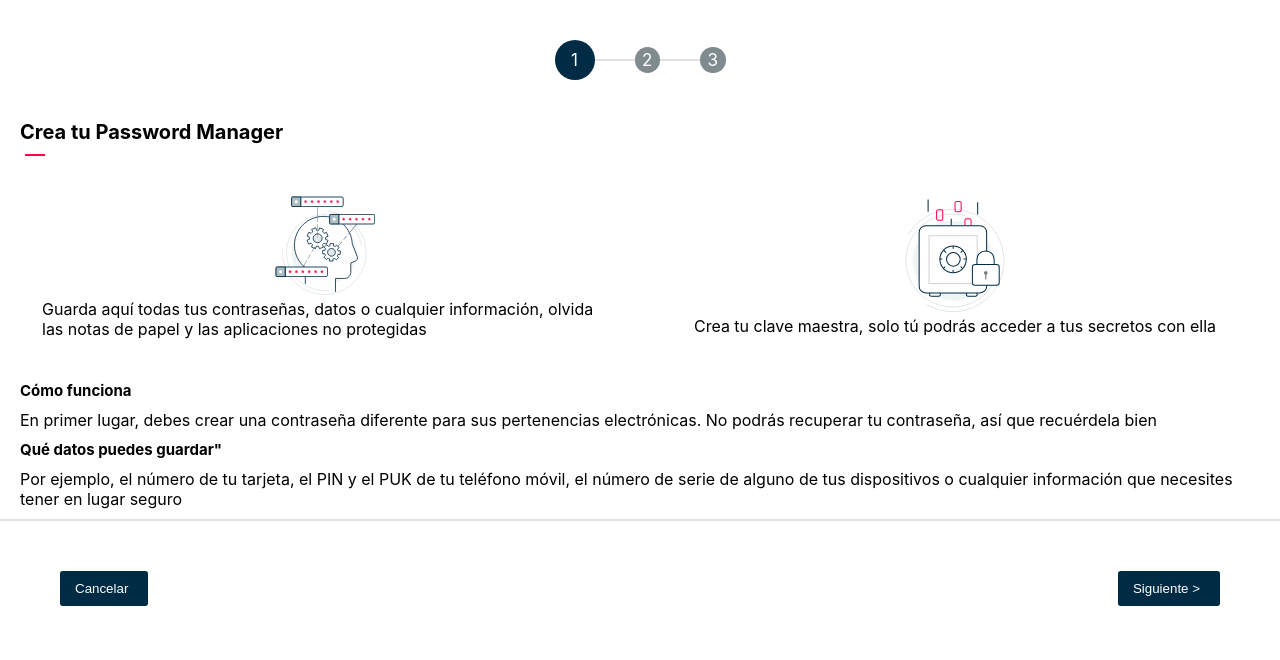
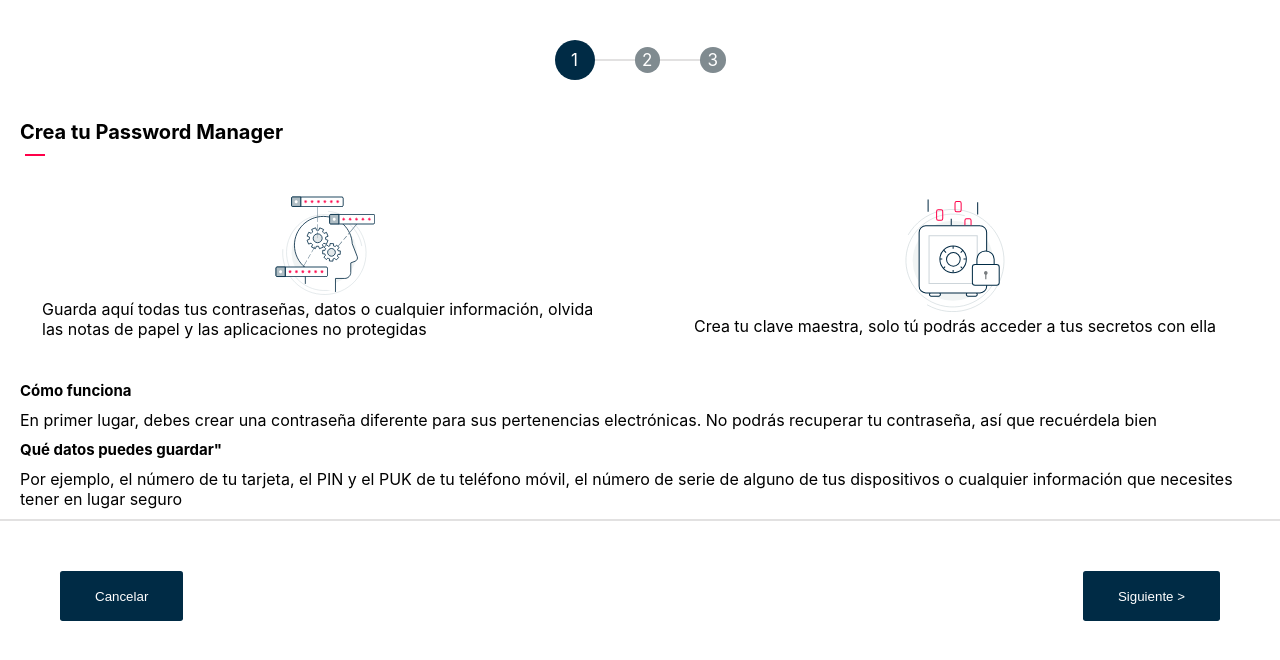
Before and after one commit to lorenacostace/password-manager, a React (Create React App) app: page / in a window 1280 px wide. Shown: the top 660 px of the page. Built offline with nearby package versions, Linux system fonts and the light colour scheme.

Commit message:
style: Modified the styles of the CustomButton component

```diff
--- a/src/components/atoms/customButton/CustomButtonStyle.js
+++ b/src/components/atoms/customButton/CustomButtonStyle.js
@@ -3,9 +3,10 @@ import styled , {css} from "styled-components";
 export const Button = styled.button`
   background-color: #002B45;
   color: white;
-  padding: 10px 20px 10px 15px;
+  padding: 10px 35px;
   border-radius: 0.2em;
   border: #002B45;
+  height: 50px;
 
   ${props => props.feedback && css`
     color: #FF0049;
```
